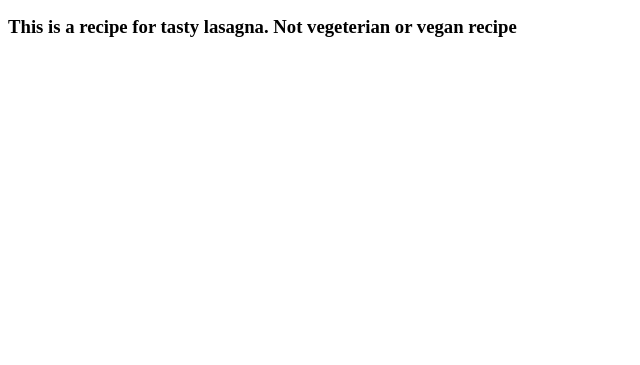
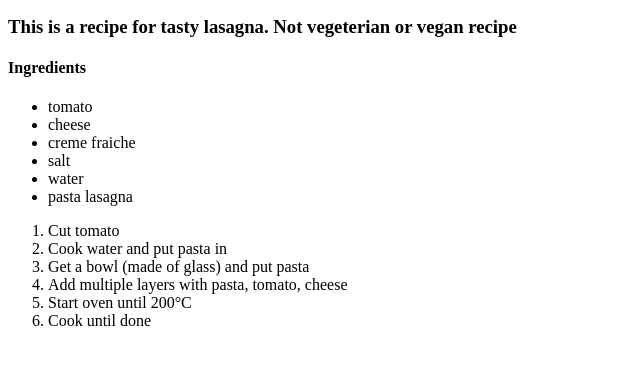
Before and after one commit to ikinimod/odin-recipes, a plain HTML site: page recipes/lasagna.html in a window 1280 px wide. Shown: the part 101-466 px from the top of the page, without its empty margins (0-640 px from the left). Drawn offline with Linux system fonts and the light colour scheme.

Commit message:
Lasagna recipe done

```diff
--- a/recipes/lasagna.html
+++ b/recipes/lasagna.html
@@ -8,5 +8,26 @@
     <h1>Lasagna</h1>
     <img src="../recipes/images/lasagna.jpg" alt="Finished lasagna">
     <h3>This is a recipe for tasty lasagna. Not vegeterian or vegan recipe</h3>
+    <h4>Ingredients</h4>
+    <p>
+        <ul>
+            <li>tomato</li>
+            <li>cheese</li>
+            <li>creme fraiche</li>
+            <li>salt</li>
+            <li>water</li>
+            <li>pasta lasagna</li>
+        </ul>
+    </p>
+    <p>
+        <ol>
+            <li>Cut tomato</li>
+            <li>Cook water and put pasta in</li>
+            <li>Get a bowl (made of glass) and put pasta</li>
+            <li>Add multiple layers with pasta, tomato, cheese</li>
+            <li>Start oven until 200°C</li>
+            <li>Cook until done</li>
+        </ol>
+    </p>
 </body>
 </html>
```
